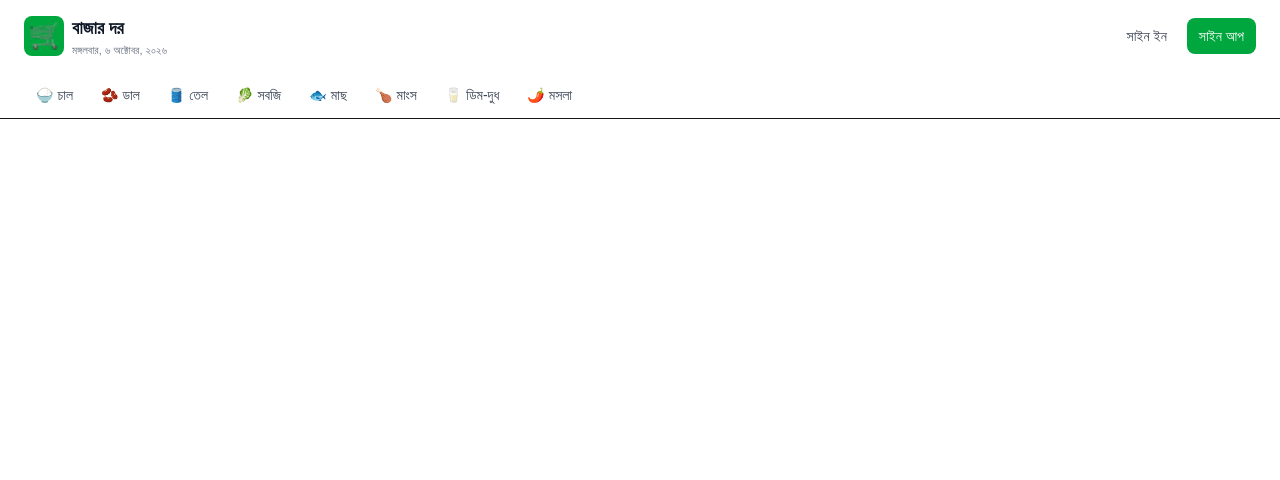
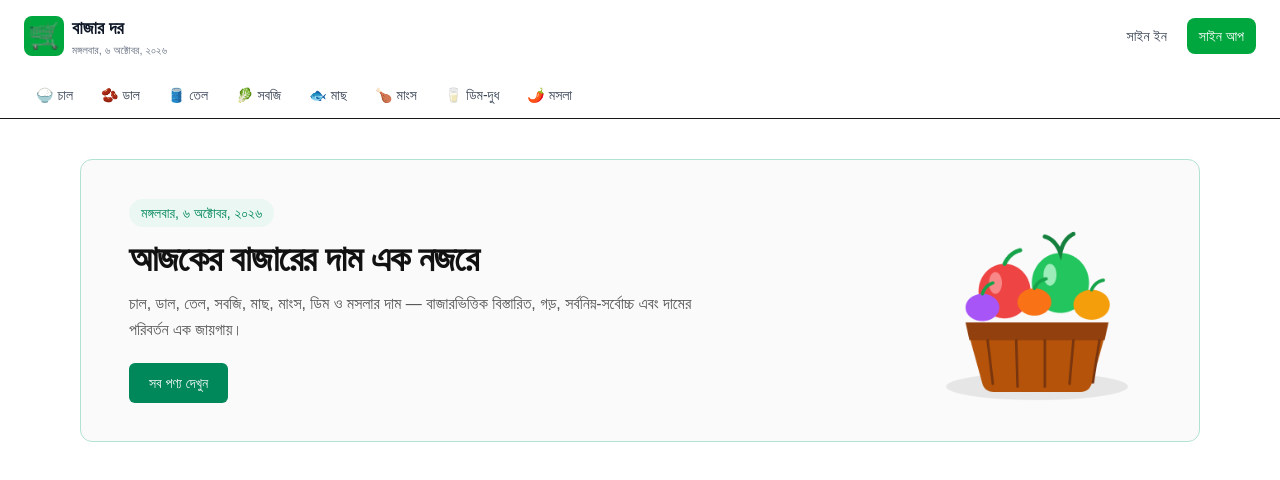
Before and after one commit to devnadiaa/bazar-dor, a Next.js app: page / in a window 1280 px wide. Shown: the top 480 px of the page. Built offline with nearby package versions, Linux system fonts and the light colour scheme; no server answers.

Commit message:
add hero section

```diff
--- a/src/app/page.tsx
+++ b/src/app/page.tsx
@@ -1,3 +1,13 @@
+import Hero from "@/components/Hero";
+import ProductSections from "@/components/ProductSections";
+
+export const instant = false;
+
 export default function Home() {
-  return <></>;
+  return (
+    <>
+      <Hero />
+      <ProductSections />
+    </>
+  );
 }
--- /dev/null
+++ b/src/components/Hero.tsx
@@ -0,0 +1,62 @@
+import Image from "next/image";
+
+export default function Home() {
+  return (
+    <>
+      {/* Outer Banner Wrapper with Light Grid / Dotted Line Borders like Figma */}
+      <section className="w-full bg-white py-6 md:py-10">
+        <div className="mx-auto max-w-[1120px] px-4 lg:px-0">
+
+          {/* Main Content Box with Light Border and Rounded Corner */}
+          <div className="flex flex-col-reverse items-center justify-between rounded-xl border border-[#B2E3D2] bg-[#FAFAFA] p-6 sm:p-8 md:flex-row md:items-center md:p-10 lg:h-[283px] lg:p-0 lg:pl-12 lg:pr-8">
+
+            {/* Left Content Column */}
+            <div className="w-full text-left md:w-3/5">
+              {/* Eyebrow Tag / Date */}
+              <div className="mb-3 inline-block rounded-full bg-[#EBF7F2] px-3 py-1 text-xs font-medium text-[#00875A] md:text-sm">
+                মঙ্গলবার, ৬ অক্টোবর, ২০২৬
+              </div>
+
+              {/* Main Heading */}
+              <h1 className="mb-3 text-2xl font-bold tracking-tight text-[#111111] sm:text-3xl lg:text-4xl">
+                আজকের বাজারের দাম এক নজরে
+              </h1>
+
+              {/* Subtitle */}
+              <p className="mb-5 max-w-xl text-xs leading-relaxed text-[#555555] sm:text-sm lg:text-base">
+                চাল, ডাল, তেল, সবজি, মাছ, মাংস, ডিম ও মসলার দাম — বাজারভিত্তিক
+                বিস্তারিত, গড়, সর্বনিম্ন-সর্বোচ্চ এবং দামের পরিবর্তন এক জায়গায়।
+              </p>
+
+              {/* Primary CTA Button */}
+              <a
+                href="#সব-পণ্য"
+                className="inline-block rounded-md bg-[#00875A] px-5 py-2.5 text-sm font-medium text-white transition-colors duration-200 ease-in-out hover:bg-[#006C48]"
+              >
+                সব পণ্য দেখুন
+              </a>
+            </div>
+
+            {/* Right Image Column */}
+            <div className="mb-6 flex w-full justify-center md:mb-0 md:w-2/5 md:justify-end">
+              <div className="relative h-[180px] w-[220px] sm:h-[200px] sm:w-[240px] lg:h-[220px] lg:w-[260px]">
+                <Image
+                  src="/bazar-hero.png"
+                  alt="আজকের বাজারের দাম"
+                  fill
+                  sizes="(max-width: 768px) 240px, 260px"
+                  className="object-contain object-right-bottom"
+                  priority
+                />
+              </div>
+            </div>
+
+          </div>
+        </div>
+      </section>
+
+      {/* Target Section for smooth scroll */}
+      <section id="সব-পণ্য" className="scroll-mt-10"></section>
+    </>
+  );
+}
```
